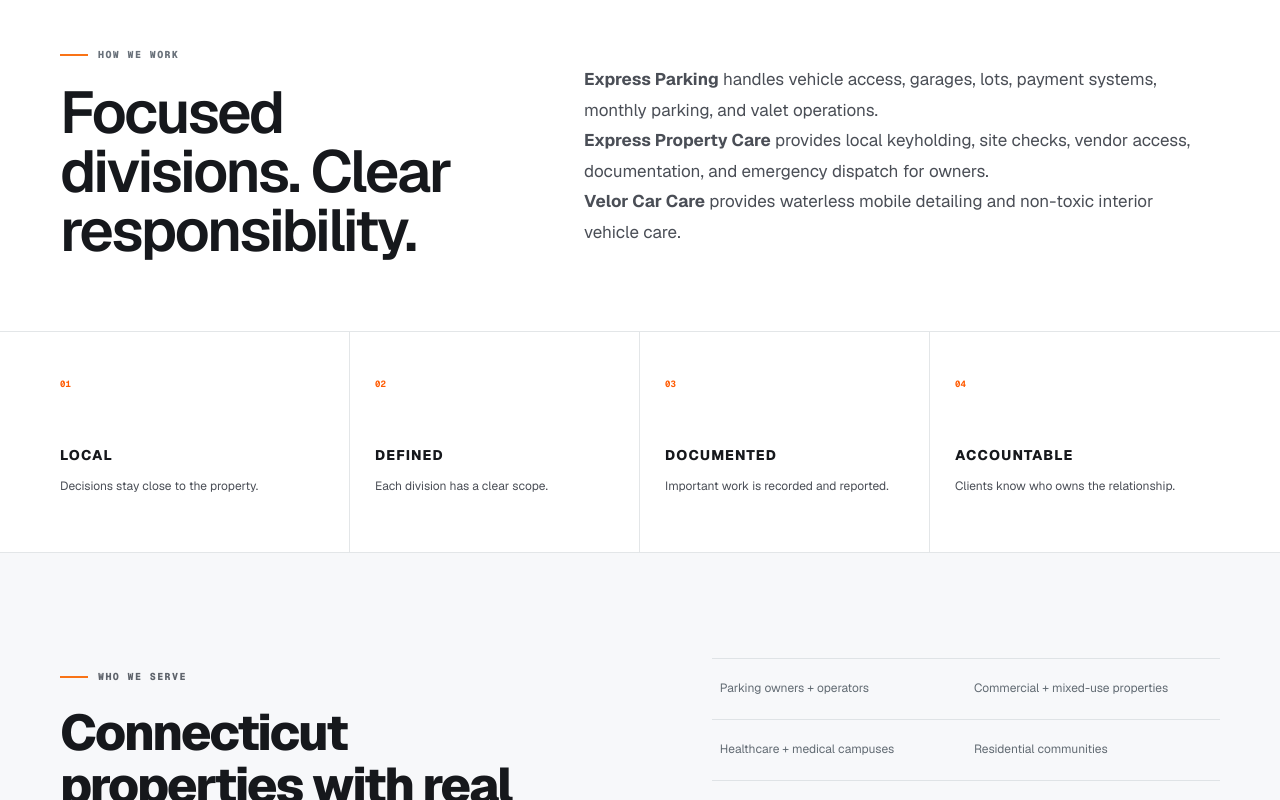
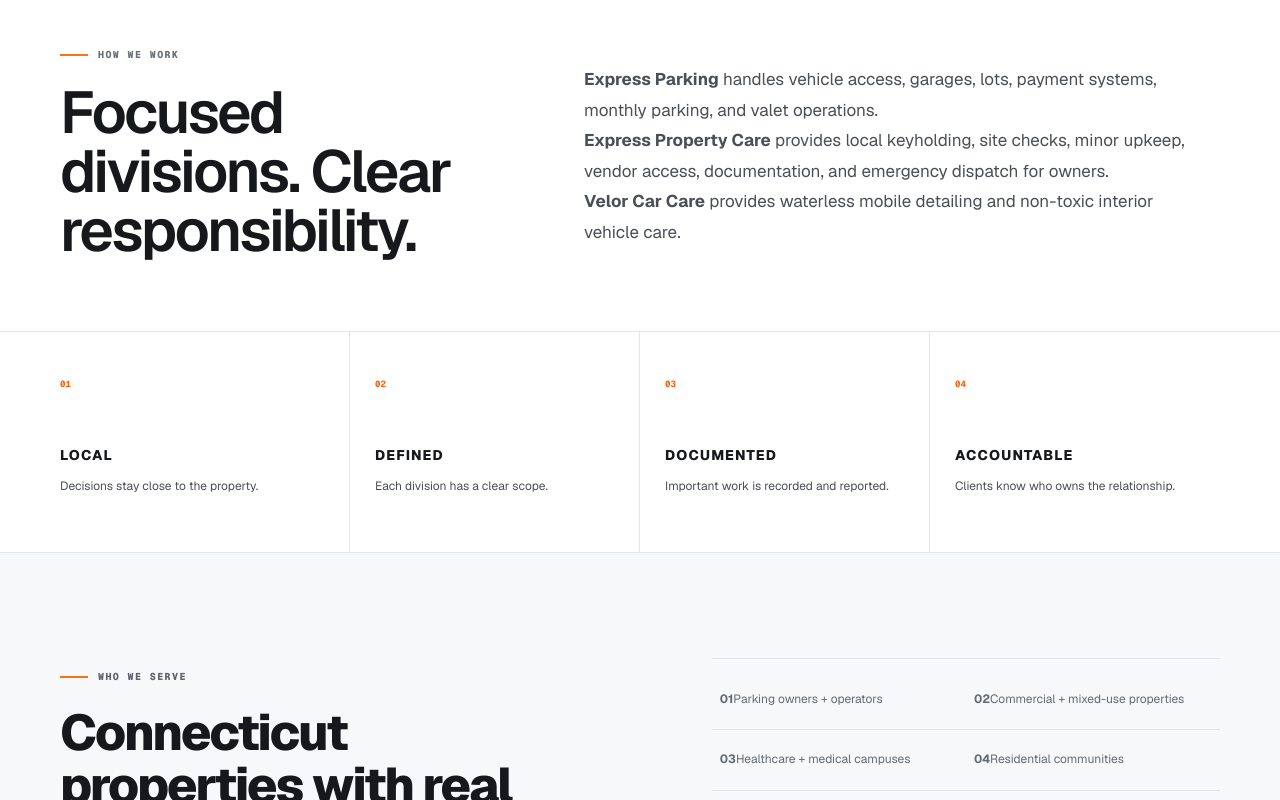
Before and after one commit to expresparking/express-parking-web, a Next.js app: page /about in a window 1280 px wide. Shown: the part 960-1760 px from the top of the page. Built offline with nearby package versions, Linux system fonts and the light colour scheme.

Commit message:
Improve company audience section readability

```diff
--- a/app/about/page.tsx
+++ b/app/about/page.tsx
@@ -6,6 +6,16 @@ export const metadata: Metadata = {
   title: "Company | Established 2004",
   description: "Express Parking & Mobility is a Connecticut parking operator established in 2004, now with distinct Parking, Property Care, and Velor service divisions.",
 };
+
+const sectors = [
+  "Parking owners + operators",
+  "Commercial + mixed-use properties",
+  "Healthcare + medical campuses",
+  "Residential communities",
+  "Universities + education campuses",
+  "Hospitality + event venues",
+  "Municipal + district buyers",
+];
 
 export default function AboutPage() {
   return <main>
@@ -27,11 +37,11 @@ export default function AboutPage() {
 
     <section className="section shell story-grid">
       <div><span className="eyebrow"><span className="eyebrow-line" />How we work</span><h2>Focused divisions. Clear responsibility.</h2></div>
-      <div><p><strong>Express Parking</strong> handles vehicle access, garages, lots, payment systems, monthly parking, and valet operations.</p><p><strong>Express Property Care</strong> provides local keyholding, site checks, vendor access, documentation, and emergency dispatch for owners.</p><p><strong>Velor Car Care</strong> provides waterless mobile detailing and non-toxic interior vehicle care.</p></div>
+      <div><p><strong>Express Parking</strong> handles vehicle access, garages, lots, payment systems, monthly parking, and valet operations.</p><p><strong>Express Property Care</strong> provides local keyholding, site checks, minor upkeep, vendor access, documentation, and emergency dispatch for owners.</p><p><strong>Velor Car Care</strong> provides waterless mobile detailing and non-toxic interior vehicle care.</p></div>
     </section>
 
     <section className="value-strip"><div className="shell">{[["LOCAL", "Decisions stay close to the property."], ["DEFINED", "Each division has a clear scope."], ["DOCUMENTED", "Important work is recorded and reported."], ["ACCOUNTABLE", "Clients know who owns the relationship."]].map(([title, copy], index) => <article key={title}><span>0{index + 1}</span><h3>{title}</h3><p>{copy}</p></article>)}</div></section>
 
-    <section className="client-section"><div className="shell client-grid"><div><span className="eyebrow light"><span className="eyebrow-line" />Who we serve</span><h2>Connecticut properties with real operating needs.</h2></div><div className="client-types">{["Parking owners + operators", "Commercial + mixed-use properties", "Healthcare + medical campuses", "Residential communities", "Universities + education campuses", "Hospitality + event venues", "Municipal + district buyers"].map(item => <span key={item}>{item}</span>)}</div></div></section>
+    <section className="client-section"><div className="shell client-grid improved-client-grid"><div className="client-intro"><span className="eyebrow light"><span className="eyebrow-line" />Who we serve</span><h2>Connecticut properties with real operating needs.</h2><p>Express is built for organizations that value clear responsibility, responsive field operations and local accountability.</p></div><div className="client-types client-card-grid">{sectors.map((item,index) => <span key={item}><b>{String(index + 1).padStart(2,"0")}</b>{item}</span>)}</div></div></section>
   </main>;
 }
```
